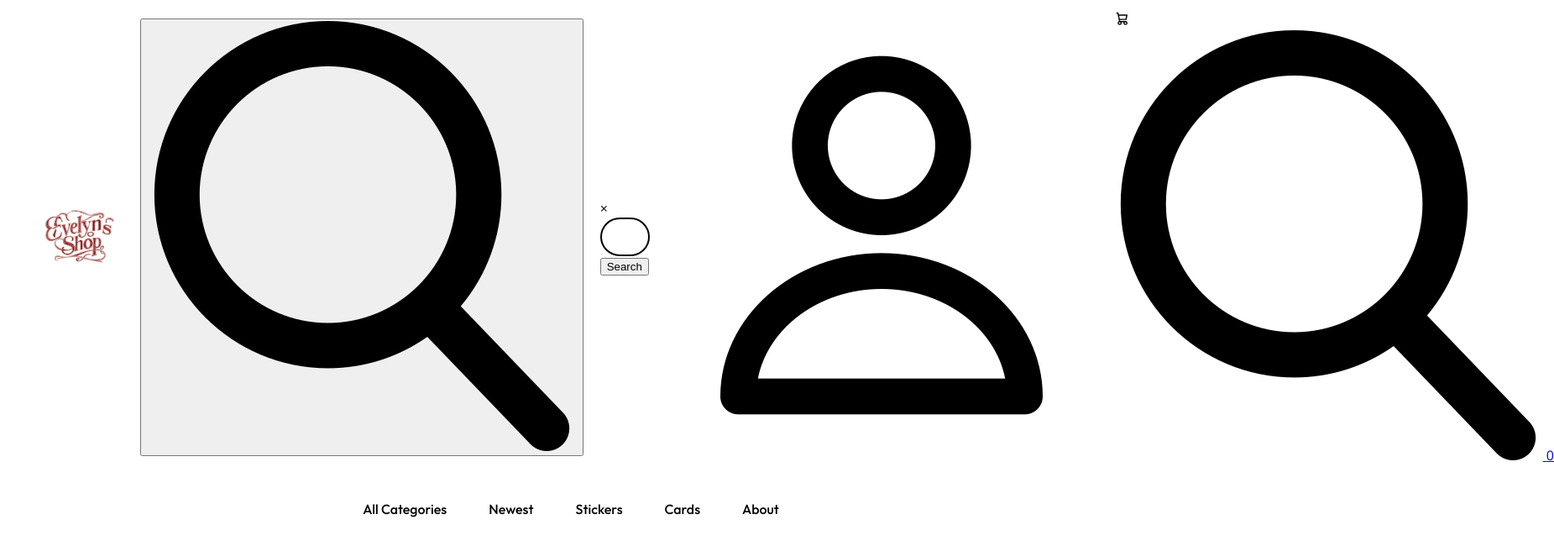
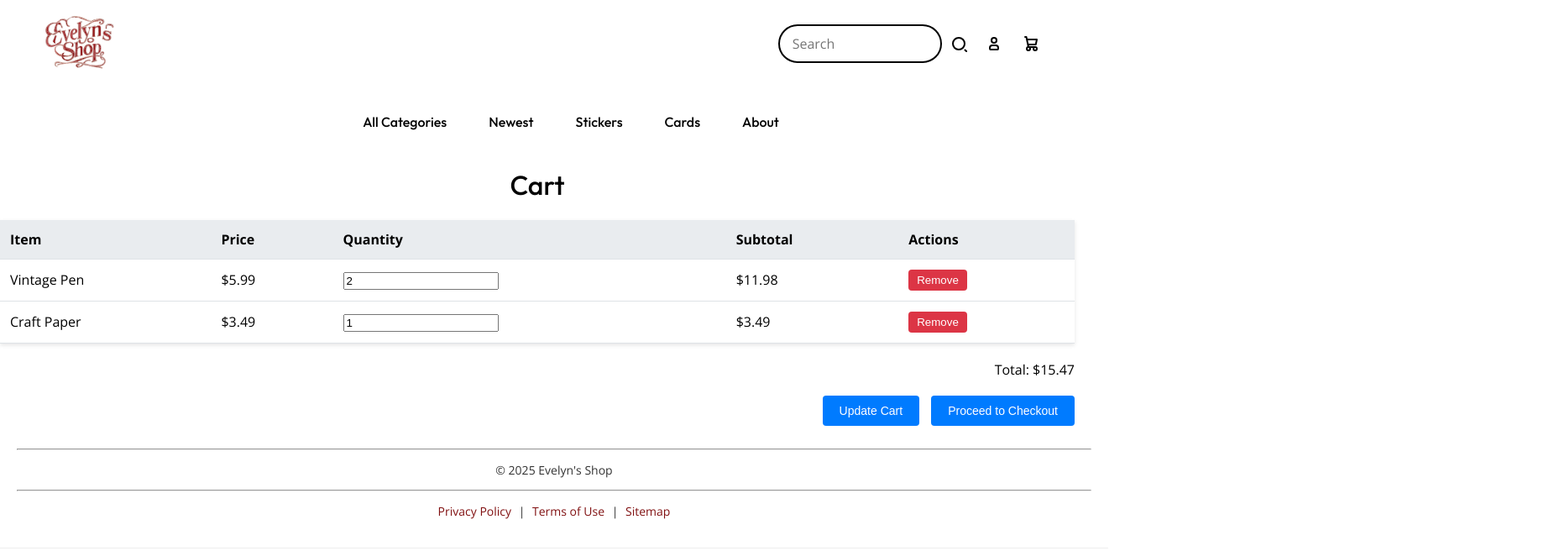
Before and after one commit to evelynhyx/Hollister, a website: page public/pages/cart/cart.html in a window 1280 px wide. Shown: the top 656 px of the page at 84% size, 1851 px wide, since content can reach past the window. Drawn offline with nearby package versions, Linux system fonts and the light colour scheme.

Commit message:
connected header and footer to cart page, changed relative paths in header.html to absolute, and changed signup page username to first and last name

```diff
--- a/public/pages/cart/cart.html
+++ b/public/pages/cart/cart.html
@@ -8,63 +8,7 @@
         <title>Cart</title>
     </head>
     <body>
-        <div class="top-bar">
-        <div class="logo">
-            <a href="../../public/index.html"><img src="../../assets/images/logo.svg" alt="Logo"></a>
-        </div>
-        <button id="openSearchModal" class="search-icon-btn">
-          <img src="../../assets/images/search.png" alt="Search" class="search-icon-image">
-        </button>
-
-        <!-- Search Modal -->
-        <div id="searchModal" class="search-modal">
-          <div class="search-modal-content">
-            <span id="closeSearchModal" class="close-btn">&times;</span>
-            <input type="text" placeholder="Search..." class="search-input" />
-            <button class="search-submit">Search</button>
-          </div>
-        </div>
-
-        <div class="top-bar-links">
-            <a href="../../pages/login:signup/login.html">
-              <img src="../../assets/images/user.png" alt="Login" class="login-icon-image">
-            </a>
-            <a href="../../pages/cart/cart.html">
-            <svg class="cart-icon" aria-hidden="true" xmlns="http://www.w3.org/2000/svg" width="28" height="28" fill="none" viewBox="0 0 28 28">
-                <path stroke="currentColor" stroke-linecap="round" stroke-linejoin="round" stroke-width="1.7" d="M5 4h1.5L9 16m0 0h8m-8 0a2 2 0 1 0 0 4 2 2 0 0 0 0-4Zm8 0a2 2 0 1 0 0 4 2 2 0 0 0 0-4Zm-8.5-3h9.25L19 7H7.312"/>
-            </svg>
-            <img src="../../assets/images/search.png" alt="Search" class="search-icon-image">
-            <span>0</span>
-            </a>
-        </div>
-    </div>
-        <nav class="navbar">
-            <ul class="nav-menu">
-              <li class="nav-item">
-                <a href="#" class="nav-link">All Categories</a>
-                <div class="dropdown">
-                  <ul class="dropdown-menu">
-                    <li><a href="../../pages/stickers.html">Stickers</a></li>
-                    <li><a href="../../pages/cards.html">Cards</a></li>
-                    <li><a href="../../pages/prints.html">Prints</a></li>
-                    <li><a href="../../pages/sets.html">Sets</a></li>
-                  </ul>
-                </div>
-              </li>
-              <li class="nav-item">
-                <a href="../../pages/newest.html" class="nav-link">Newest</a>
-              </li>
-              <li class="nav-item">
-                <a href="../../pages/stickers.html" class="nav-link">Stickers</a>
-              </li>
-              <li class="nav-item">
-                <a href="../../pages/cards.html" class="nav-link">Cards</a>
-              </li>
-              <li class="nav-item">
-                <a href="../../pages/about.html" class="nav-link">About</a>
-              </li>
-            </ul>
-        </nav>
+        <div id="header"></div>
 
         <h1 class="title">Cart</h1>
 
@@ -92,6 +36,9 @@
         </div>
         </div>
 
+        <div id="footer"></div>
+
+        <script type="module" src="../../scripts/helper.js" defer></script>
         <script>
         // Mock cart data (to be replaced with real data from your application)
         let cart = JSON.parse(localStorage.getItem('cart')) || [];
--- a/public/partials/header.html
+++ b/public/partials/header.html
@@ -2,8 +2,8 @@
   <div class="top-bar">
     <!-- Logo -->
     <div class="logo">
-      <a href="../index.html">
-        <img src="../assets/images/logo.svg" alt="Logo" />
+      <a href="/index.html">
+        <img src="/assets/images/logo.svg" alt="Logo" />
       </a>
     </div>
 
@@ -20,13 +20,13 @@
     <!-- Top Bar Links -->
     <div class="top-bar-links">
       <!-- Sign Up/Login -->
-      <a href="../pages/login:signup/login.html" class="icon-btn">
+      <a href="/pages/login:signup/login.html" class="icon-btn">
         <svg class="icon-btn" aria-hidden="true" xmlns="http://www.w3.org/2000/svg" fill="none">
           <path stroke="currentColor" stroke-width="2" d="M7 17v1a1 1 0 0 0 1 1h8a1 1 0 0 0 1-1v-1a3 3 0 0 0-3-3h-4a3 3 0 0 0-3 3Zm8-9a3 3 0 1 1-6 0 3 3 0 0 1 6 0Z"/>
         </svg>
       </a>
       <!-- Cart -->
-      <a href="../pages/cart/cart.html" class="icon-btn">
+      <a href="/pages/cart/cart.html" class="icon-btn">
         <svg class="icon-btn" xmlns="http://www.w3.org/2000/svg" fill="none">
           <path stroke="currentColor" stroke-linecap="round" stroke-linejoin="round" stroke-width="2"
             d="M5 4h1.5L9 16m0 0h8m-8 0a2 2 0 1 0 0 4 2 2 0 0 0 0-4Zm8 0a2 2 0 1 0 0 4 2 2 0 0 0 0-4Zm-8.5-3h9.25L19 7H7.312" />
@@ -43,17 +43,17 @@
         <a href="#" class="nav-link">All Categories</a>
         <div class="dropdown">
           <ul class="dropdown-menu">
-            <li><a href="../pages/stickers.html">Stickers</a></li>
-            <li><a href="../pages/cards.html">Cards</a></li>
-            <li><a href="../pages/prints.html">Prints</a></li>
-            <li><a href="../pages/sets.html">Sets</a></li>
+            <li><a href="/pages/stickers.html">Stickers</a></li>
+            <li><a href="/pages/cards.html">Cards</a></li>
+            <li><a href="/pages/prints.html">Prints</a></li>
+            <li><a href="/pages/sets.html">Sets</a></li>
           </ul>
         </div>
       </li>
-      <li class="nav-item"><a href="../pages/newest.html" class="nav-link">Newest</a></li>
-      <li class="nav-item"><a href="../pages/stickers.html" class="nav-link">Stickers</a></li>
-      <li class="nav-item"><a href="../pages/cards.html" class="nav-link">Cards</a></li>
-      <li class="nav-item"><a href="../pages/about.html" class="nav-link">About</a></li>
+      <li class="nav-item"><a href="/pages/newest.html" class="nav-link">Newest</a></li>
+      <li class="nav-item"><a href="/pages/stickers.html" class="nav-link">Stickers</a></li>
+      <li class="nav-item"><a href="/pages/cards.html" class="nav-link">Cards</a></li>
+      <li class="nav-item"><a href="/pages/about.html" class="nav-link">About</a></li>
     </ul>
   </nav>
 </header>
```
Also changed, not shown: public/pages/login:signup/signup.html (+2 -1 lines), 1 other file.
